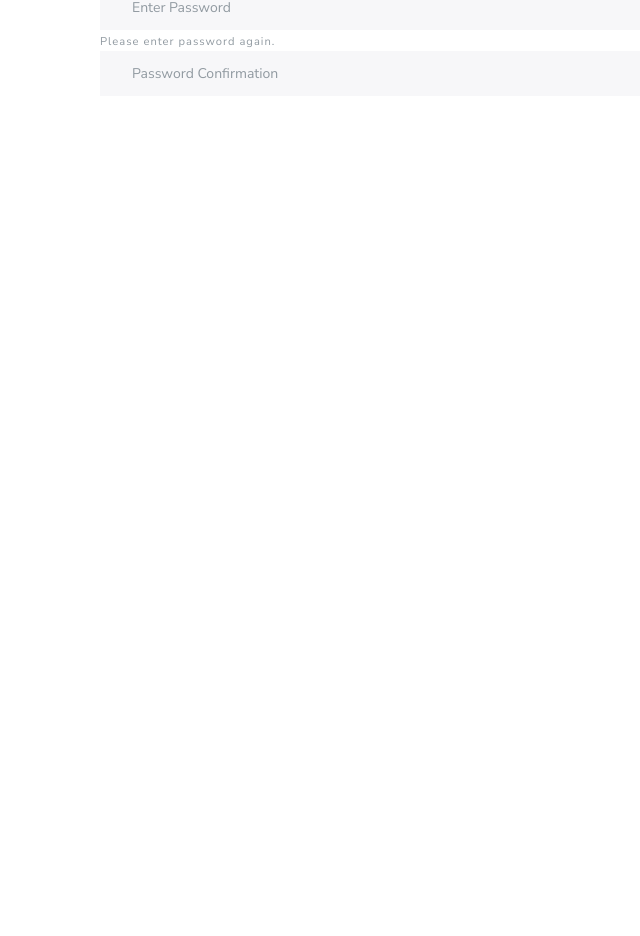
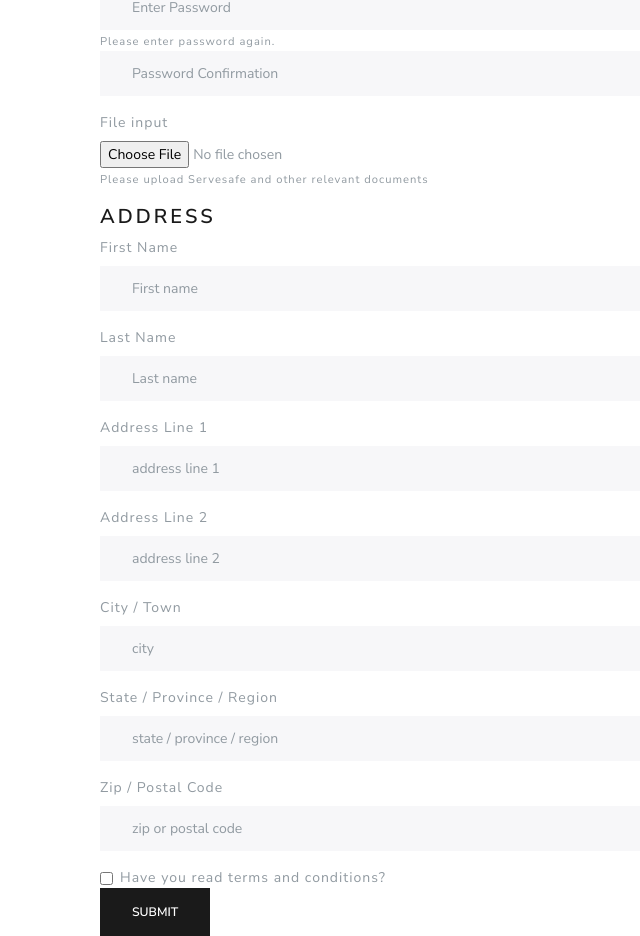
Before and after one commit to mindfulpalette/savoury-prototype, a React (Create React App) app in the folder frontend/: page /register in a window 1280 px wide. Shown: the part 297-1233 px from the top of the page, without its empty margins (0-640 px from the left). Before the commit the page ends 800 px from the top, so only its background shows below. Built offline with nearby package versions, Linux system fonts and the light colour scheme; the HTML template or start-up script is replaced by a standard one.

Commit message:
Resiter form

```diff
--- a/frontend/src/components/landing.js
+++ b/frontend/src/components/landing.js
@@ -1,6 +1,6 @@
 import React from 'react'
 
-export default function landing() {
+export default function Landing() {
     return (
         <div className="container">
             <div className="d-flex justify-content-center h-100">
--- a/frontend/src/components/login.js
+++ b/frontend/src/components/login.js
@@ -1,6 +1,6 @@
 import React from 'react'
 
-const login = () => {
+const Login = () => {
     return (
         <div>
             Login
@@ -8,4 +8,4 @@ const login = () => {
     )
 }
 
-export default login
+export default Login
--- a/frontend/src/components/navbar.js
+++ b/frontend/src/components/navbar.js
@@ -2,7 +2,7 @@ import React from 'react';
 import { Link } from 'react-router-dom';
 
 
-const navbar = () => {
+const Navbar = () => {
     return (
         <div>
             <div className="navbar  navbar-expand navbar-dark bg-primary">
@@ -37,4 +37,4 @@ const navbar = () => {
     )
 }
 
-export default navbar
+export default Navbar
--- a/frontend/src/components/register.js
+++ b/frontend/src/components/register.js
@@ -1,29 +1,188 @@
-import React from 'react'
+import React, { useState } from 'react';
 
-const register = () => {
+const Register = () => {
+
+    const [formData, setFormData] = useState({
+        name: '',
+        email: '',
+        password: '',
+        password2: ''
+    });
+
+    const { first_name, last_name, email, password, password2 } = formData;
+
+    const onChange = e => setFormData({ ...formData, [e.target.name]: e.target.value });
+
+    const onSubmit = e => {
+        e.preventDefault();
+        if(password !== password2) {
+            console.log('Passwords do not match')
+        } else {
+            console.log(formData)
+        }
+    }
+
+
     return (
         <div>
-
             <div className="container">
                 <h1>
                     Create an Account
                 </h1>
-                <form>
+                <form onSubmit={e => onSubmit(e)}>
+
                     <div className="form-group">
                         <label>Email address</label>
-                        <input type="email" className="form-control" placeholder="Enter email"></input>
+                        <input
+                            onChange={e => onChange(e)}
+                            name="email"
+                            value={ email }
+                            type="email"
+                            className="form-control"
+                            placeholder="Enter email">
+                        </input>
                         <small id="emailHelp" className="form-text text-muted">We'll never share your email with anyone else.</small>
                     </div>
+
                     <div className="form-group">
                         <label>Password</label>
-                        <input type="password" className="form-control" placeholder="Enter Password"></input>
+                        <input
+                            onChange={e => onChange(e)}
+                            name="password"
+                            value={ password }
+                            type="password"
+                            className="form-control"
+                            placeholder="Enter Password">
+                        </input>
                         <small id="emailHelp" className="form-text text-muted">Please enter password again.</small>
-                        <input type="password" className="form-control" placeholder="Password Confirmation"></input>
+                        <input
+                            onChange={e => onChange(e)}
+                            name="password2"
+                            value={ password2 }
+                            type="password"
+                            className="form-control"
+                            placeholder="Password Confirmation">
+                        </input>
                     </div>
+
+                    <div className="form-group">
+                        <label>File input</label>
+                        <input type="file" className="form-control-file" id="exampleInputFile" aria-describedby="fileHelp"></input>
+                        <small id="fileHelp" className="form-text text-muted">Please upload Servesafe and other relevant documents</small>
+                    </div>
+
+                    <fieldset>
+
+                <div className="form-group">
+                    <h4>Address</h4>
+
+                    <div className="form-group">
+
+                        <label>First Name</label>
+                        <div className="controls">
+                            <input
+                                onChange={e => onChange(e)}
+                                className="form-control"
+                                id="first-name" value={ first_name }
+                                name="first-name" type="text"
+                                placeholder="First name">
+                            </input>
+                            <p className="help-block"></p>
+                        </div>
+
+                        <label>Last Name</label>
+                        <div className="controls">
+                            <input
+                                onChange={e => onChange(e)}
+                                className="form-control"
+                                id="last-name" value={ last_name }
+                                name="last-name" type="text"
+                                placeholder="Last name">
+                            </input>
+                            <p className="help-block"></p>
+                        </div>
+
+                    </div>
+
+                    <div className="form-group">
+
+                        <label>Address Line 1</label>
+                        <div className="controls">
+                            <input
+                                onChange={e => onChange(e)}
+                                id="address-line1"
+                                name="address-line1"
+                                type="text"
+                                placeholder="address line 1"
+                                className="form-control">
+                        </input>
+                        </div>
+
+                    </div>
+
+                    <div className="form-group">
+
+                        <label>Address Line 2</label>
+                        <div className="controls">
+                            <input onChange={e => onChange(e)} id="address-line2" name="address-line2" type="text" placeholder="address line 2"
+                            className="form-control"></input>
+
+                        </div>
+                    </div>
+
+                    <div className="form-group">
+
+                        <label>City / Town</label>
+                        <div className="controls">
+                            <input
+                                onChange={e => onChange(e)}
+                                id="city"
+                                name="city" type="text"
+                                placeholder="city"
+                                className="form-control">
+                            </input>
+
+                            <p className="help-block"></p>
+                        </div>
+                    </div>
+
+                    <div className="form-group">
+                        <label>State / Province / Region</label>
+                        <div className="controls">
+                            <input onChange={e => onChange(e)} id="region" name="region" type="text" placeholder="state / province / region"
+                            className="form-control"></input>
+                            <p className="help-block"></p>
+                        </div>
+                    </div>
+
+                    <div className="form-group">
+                        <label>Zip / Postal Code</label>
+                        <div className="controls">
+                            <input
+                                onChange={e => onChange(e)}
+                                id="postal-code" name="postal-code"
+                                type="text"
+                                placeholder="zip or postal code"
+                                className="form-control">
+                            </input>
+                            <p className="help-block"></p>
+                        </div>
+                    </div>
+
+                </div>
+
+                <div className="form-check">
+                    <label className="form-check-label">
+                    <input className="form-check-input" type="checkbox" value="" ></input>
+                    Have you read terms and conditions?
+                    </label>
+                </div>
+            </fieldset>
+            <button type="submit" className="btn btn-primary">Submit</button>
                 </form>
             </div>
         </div>
     )
 }
 
-export default register
+export default Register
```
